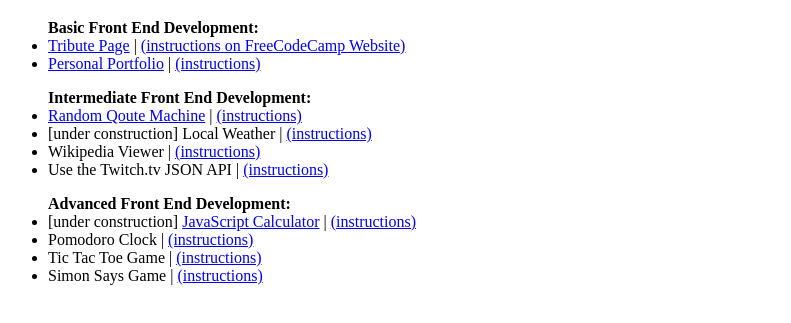
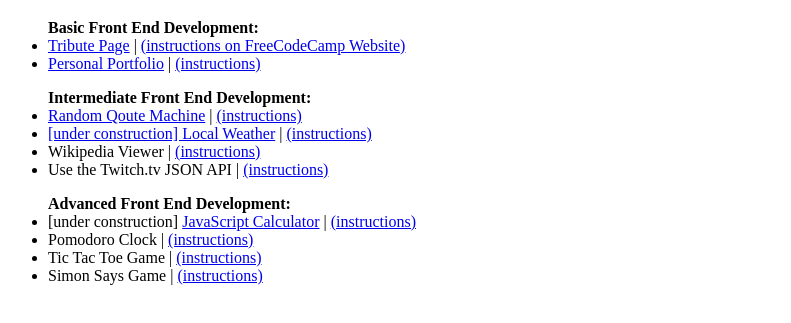
Before and after one commit to okpc-okpc/okpc-okpc.github.io, a plain HTML site: page index.html in a window 1280 px wide. Shown: the part 61-384 px from the top of the page, without its empty margins (0-791 px from the left). Drawn offline with Linux system fonts and the light colour scheme.

Commit message:
added link to weather Project

```diff
--- a/index.html
+++ b/index.html
@@ -13,7 +13,7 @@
 	</ul>
 	<ul><strong>Intermediate Front End Development:</strong>
 		<li><a href="/adviser/">Random Qoute Machine</a> | <a href="http://www.freecodecamp.com/challenges/build-a-random-quote-machine">(instructions)</a></li>
-		<li>[under construction] Local Weather | <a href="http://www.freecodecamp.com/challenges/show-the-local-weather">(instructions)</a></li>
+		<li><a href="/weather/">[under construction] Local Weather</a> | <a href="http://www.freecodecamp.com/challenges/show-the-local-weather">(instructions)</a></li>
 		<li>Wikipedia Viewer | <a href="http://www.freecodecamp.com/challenges/build-a-wikipedia-viewer">(instructions)</a></li>
 		<li>Use the Twitch.tv JSON API | <a href="http://www.freecodecamp.com/challenges/use-the-twitchtv-json-api">(instructions)</a></li>
 	</ul>
```
